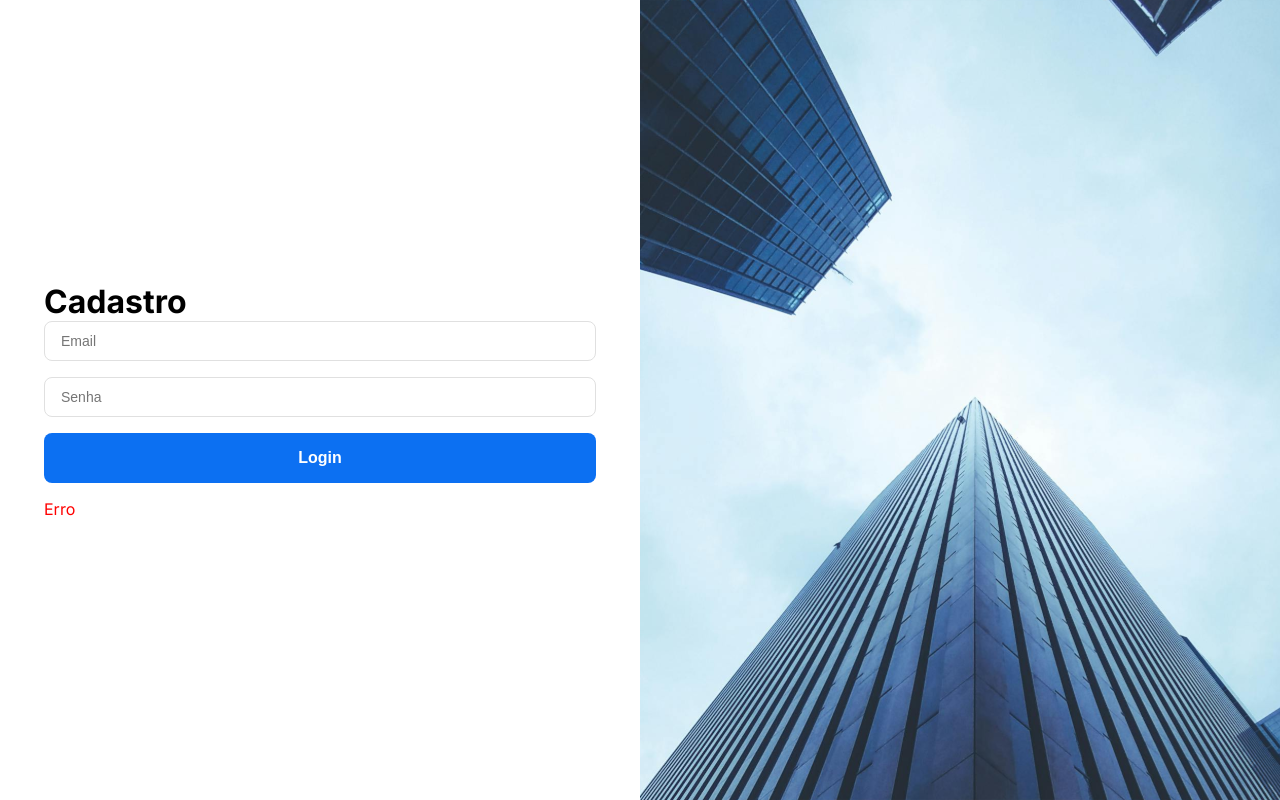
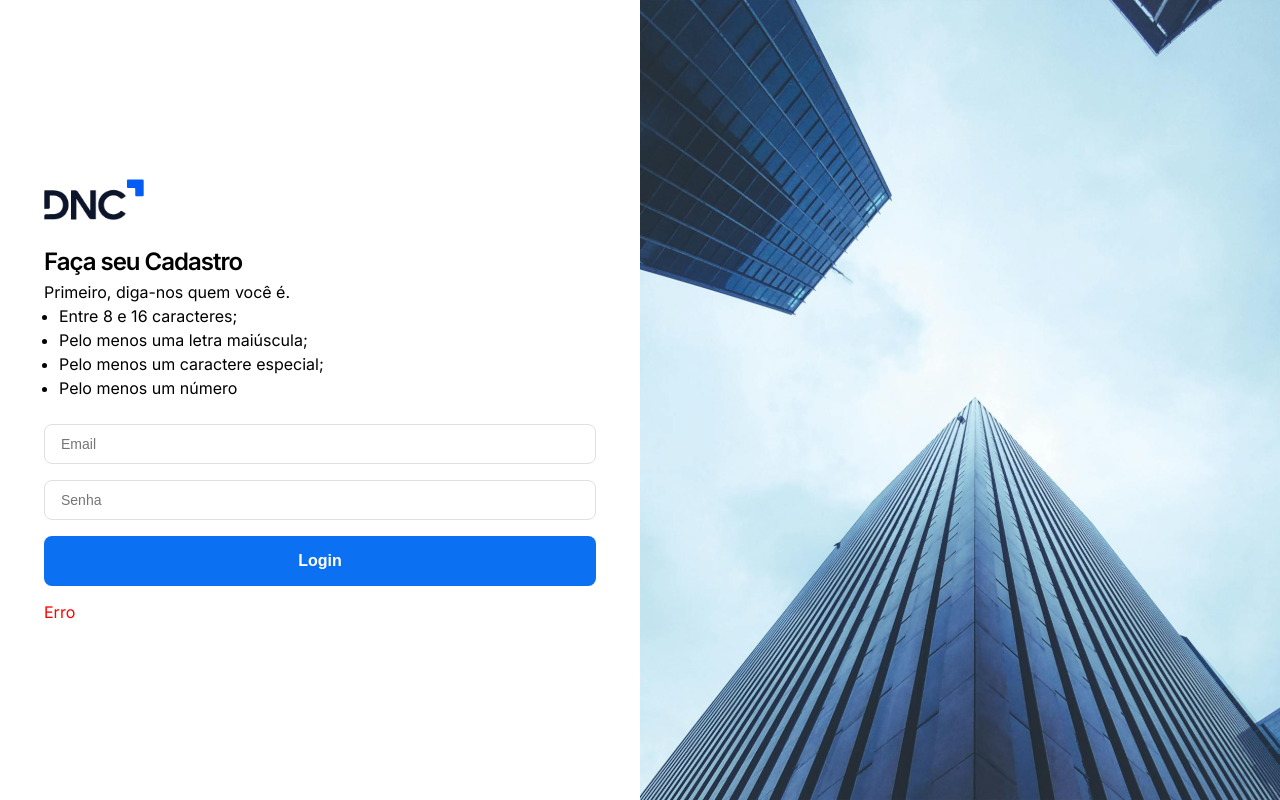
Before and after one commit to EderSouza93/dnc-sales-dashboard-Eder, a React (Vite) app: page /cadastro in a window 1280 px wide. Built offline with nearby package versions, Linux system fonts and the light colour scheme.

Commit message:
:lipstick: Feat: Form component

```diff
--- /dev/null
+++ b/src/components/Logo.tsx
@@ -0,0 +1,9 @@
+import styled from 'styled-components'
+import { pxToRem } from '@/utils'
+
+export const Logo = styled.figure<{ height: number; width: number }>`
+  background-image: url(/${(props) => props.theme.appLogo});
+  background-size: cover;
+  height: ${(props) => pxToRem(props.height)};
+  width: ${(props) => pxToRem(props.width)};
+`
--- /dev/null
+++ b/src/components/Typographies.tsx
@@ -0,0 +1,40 @@
+import styled from 'styled-components'
+import { TypographiesProps } from '@/types'
+import { pxToRem } from '@/utils'
+
+export const StyledH1 = styled.h1<TypographiesProps>`
+  color: ${(props) => props.color || 'inherit'};
+  font-size: ${(props) => pxToRem(props.size || 24)};
+  font-weight: ${(props) => props.weight || 600};
+  letter-spacing: ${pxToRem(-1)};
+  line-height: ${(props) => pxToRem(props.lineheight || 36)};
+`
+export const StyledH2 = styled.h2<TypographiesProps>`
+  color: ${(props) => props.color || 'inherit'};
+  font-size: ${(props) => pxToRem(props.size || 16)};
+  font-weight: ${(props) => props.weight || 600};
+  line-height: ${(props) => pxToRem(props.lineheight || 24)};
+`
+export const StyledP = styled.p<TypographiesProps>`
+  color: ${(props) => props.color || 'inherit'};
+  font-size: ${(props) => pxToRem(props.size || 16)};
+  font-weight: ${(props) => props.weight || 400};
+  line-height: ${(props) => pxToRem(props.lineheight || 24)};
+`
+export const StyledSpan = styled.span<TypographiesProps>`
+  color: ${(props) => props.color || 'inherit'};
+  font-size: ${(props) => pxToRem(props.size || 16)};
+  font-weight: ${(props) => props.weight || 400};
+  line-height: ${(props) => pxToRem(props.lineheight || 24)};
+`
+export const StyledUl = styled.ul<TypographiesProps>`
+  color: ${(props) => props.color || 'inherit'};
+  font-size: ${(props) => pxToRem(props.size || 16)};
+  font-weight: ${(props) => props.weight || 400};
+  line-height: ${(props) => pxToRem(props.lineheight || 24)};
+  list-style-position: inside;
+  li {
+    list-style-position: outside;
+    margin-left: ${pxToRem(15)};
+  }
+`
--- a/src/components/index.ts
+++ b/src/components/index.ts
@@ -1,4 +1,6 @@
+export { default as FormComponent } from './FormComponent'
 export * from './BannerImage'
+export * from './Logo'
 export * from './StyledButton'
 export * from './StyledInput'
-export { default as FormComponent } from './FormComponent'
+export * from './Typographies'
--- a/src/pages/Login.tsx
+++ b/src/pages/Login.tsx
@@ -1,5 +1,12 @@
 import { Box, Container, Grid } from '@mui/material'
-import { BannerImage, FormComponent } from '@/components'
+import {
+  BannerImage,
+  FormComponent,
+  Logo,
+  StyledH1,
+  StyledP,
+} from '@/components'
+import { pxToRem } from '@/utils'
 
 function Login() {
   return (
@@ -13,7 +20,13 @@
             sx={{ alignItems: 'center', display: 'flex', height: '100vh' }}
           >
             <Container maxWidth="sm">
-              <h1>LOGIN</h1>
+              <Box sx={{ marginBottom: pxToRem(24) }}>
+                <Logo height={41} width={100} />
+              </Box>
+              <Box sx={{ marginBottom: pxToRem(24) }}>
+                <StyledH1>Bem-vindo</StyledH1>
+                <StyledP>Digite sua senha para logar</StyledP>
+              </Box>
               <FormComponent
                 inputs={[
                   { type: 'email', placeholder: 'Email', disabled: true },
--- a/src/pages/Registration.tsx
+++ b/src/pages/Registration.tsx
@@ -1,5 +1,13 @@
 import { Box, Container, Grid } from '@mui/material'
-import { BannerImage, FormComponent } from '@/components'
+import {
+  BannerImage,
+  FormComponent,
+  Logo,
+  StyledH1,
+  StyledP,
+  StyledUl,
+} from '@/components'
+import { pxToRem } from '@/utils'
 
 function Registration() {
   return (
@@ -13,7 +21,19 @@
             sx={{ alignItems: 'center', display: 'flex', height: '100vh' }}
           >
             <Container maxWidth="sm">
-              <h1>Cadastro</h1>
+              <Box sx={{ marginBottom: pxToRem(24) }}>
+                <Logo height={41} width={100} />
+              </Box>
+              <Box sx={{ marginBottom: pxToRem(24) }}>
+                <StyledH1>Faça seu Cadastro</StyledH1>
+                <StyledP>Primeiro, diga-nos quem você é.</StyledP>
+                <StyledUl>
+                  <li>Entre 8 e 16 caracteres;</li>
+                  <li>Pelo menos uma letra maiúscula;</li>
+                  <li>Pelo menos um caractere especial;</li>
+                  <li>Pelo menos um número</li>
+                </StyledUl>
+              </Box>
               <FormComponent
                 inputs={[
                   { type: 'email', placeholder: 'Email' },
--- a/src/styles/globalStyle.ts
+++ b/src/styles/globalStyle.ts
@@ -9,7 +9,7 @@
         padding: 0;
         font-family: "Inter", sans-serif;
     }
-    h1, h2, p, ul, li {
+    h1, h2, p, ul, li, figure {
         margin: 0;
         padding: 0;
     }
--- a/src/types/index.ts
+++ b/src/types/index.ts
@@ -1,2 +1,3 @@
 export * from './theme'
+export * from './typographies'
 export * from './formComponent'
--- /dev/null
+++ b/src/types/typographies.d.ts
@@ -0,0 +1,6 @@
+export interface TypographiesProps {
+  color?: string
+  size?: number
+  lineheight?: number
+  weight?: number
+}
```
Also changed, not shown: public/dnc-logo-black.svg (renamed from public/dnc-logo-black.svg.svg), public/dnc-logo-white.svg (renamed from public/dnc-logo-white.svg.svg).
